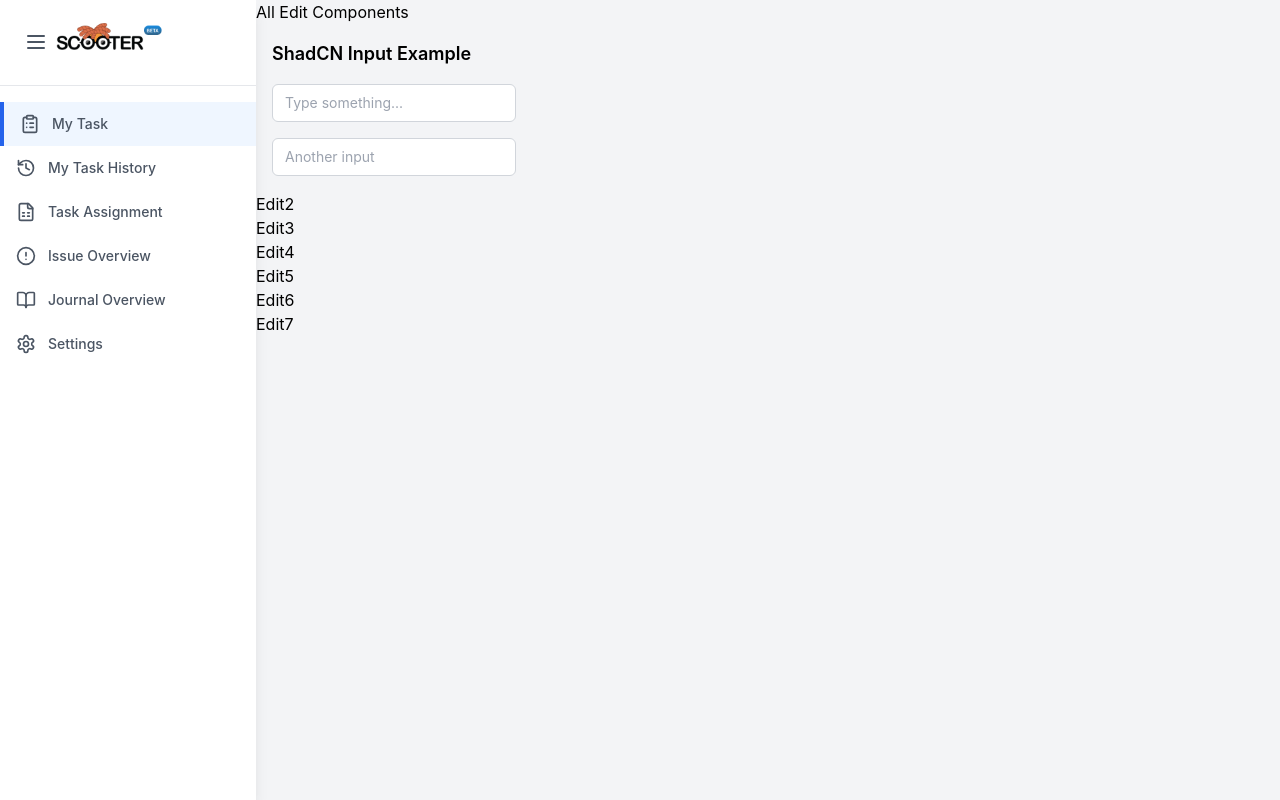
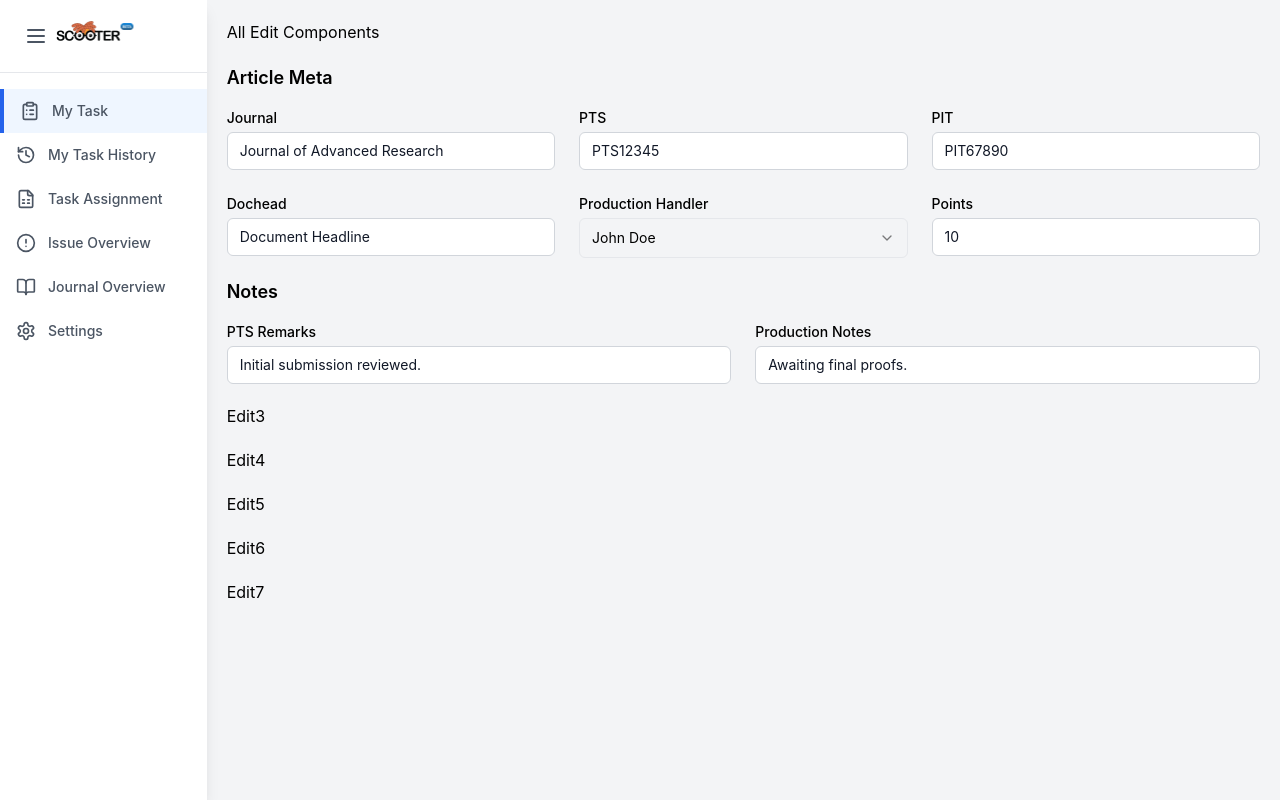
Before and after one commit to ashokSoftSuave/scooter-frontend, a React (Create React App) app: page /dashboard in a window 1280 px wide. Built offline with nearby package versions, Linux system fonts and the light colour scheme.

Commit message:
edit sections set up

```diff
--- a/package.json
+++ b/package.json
@@ -3,6 +3,7 @@
   "version": "0.1.0",
   "private": true,
   "dependencies": {
+    "@radix-ui/react-select": "^2.1.4",
     "class-variance-authority": "^0.7.1",
     "clsx": "^2.1.1",
     "cra-template": "1.2.0",
--- a/src/components/EditTask/ArticleMeta.jsx
+++ b/src/components/EditTask/ArticleMeta.jsx
@@ -1,11 +1,113 @@
-import Input from "../Input"
+import React from "react";
+import Input from "../Input";
+import {
+  Select,
+  SelectTrigger,
+  SelectContent,
+  SelectItem,
+  SelectValue,
+} from "../Select"; // Import the Select component
 
-const ArticleMeta = () => {
-return   <div className="p-4">
-<h1 className="text-lg font-semibold mb-4">ShadCN Input Example</h1>
-<Input placeholder="Type something..." />
-<Input className="mt-4" placeholder="Another input" />
-</div>
+const ArticleMeta = ({ formData, setFormData }) => {
+  // Handler for input changes
+  const handleInputChange = (key, value) => {
+    setFormData((prev) => ({
+      ...prev,
+      article_meta: {
+        ...prev.article_meta,
+        [key]: value,
+      },
+    }));
+  };
 
-}
-export default ArticleMeta
+  return (
+    <div className="w-full">
+      <h2 className="text-lg font-semibold mb-4">Article Meta</h2>
+      <div className="grid grid-cols-3 gap-6">
+        {/* Journal */}
+        <div className="flex flex-col">
+          <label htmlFor="journal" className="text-sm font-medium mb-1">
+            Journal
+          </label>
+          <Input
+            id="journal"
+            value={formData.article_meta.journal}
+            onChange={(e) => handleInputChange("journal", e.target.value)}
+          />
+        </div>
+
+        {/* PTS */}
+        <div className="flex flex-col">
+          <label htmlFor="pts" className="text-sm font-medium mb-1">
+            PTS
+          </label>
+          <Input
+            id="pts"
+            value={formData.article_meta.pts}
+            onChange={(e) => handleInputChange("pts", e.target.value)}
+          />
+        </div>
+
+        {/* PIT */}
+        <div className="flex flex-col">
+          <label htmlFor="pit" className="text-sm font-medium mb-1">
+            PIT
+          </label>
+          <Input
+            id="pit"
+            value={formData.article_meta.pit}
+            onChange={(e) => handleInputChange("pit", e.target.value)}
+          />
+        </div>
+
+        {/* Dochead */}
+        <div className="flex flex-col">
+          <label htmlFor="dochead" className="text-sm font-medium mb-1">
+            Dochead
+          </label>
+          <Input
+            id="dochead"
+            value={formData.article_meta.dochead}
+            onChange={(e) => handleInputChange("dochead", e.target.value)}
+          />
+        </div>
+
+        {/* Production Handler */}
+        <div className="flex flex-col">
+          <label
+            htmlFor="production_handler"
+            className="text-sm font-medium mb-1"
+          >
+            Production Handler
+          </label>
+          <Select
+            value={formData.article_meta.production_handler}
+            onValueChange={(value) => handleInputChange("production_handler", value)}
+          >
+            <SelectTrigger>
+              <SelectValue placeholder="Select a handler" />
+            </SelectTrigger>
+            <SelectContent className="bg-white">
+              <SelectItem value="John Doe">John Doe</SelectItem>
+              <SelectItem value="Jane Smith">Jane Smith</SelectItem>
+            </SelectContent>
+          </Select>
+        </div>
+
+        {/* Points */}
+        <div className="flex flex-col">
+          <label htmlFor="points" className="text-sm font-medium mb-1">
+            Points
+          </label>
+          <Input
+            id="points"
+            value={formData.article_meta.points}
+            onChange={(e) => handleInputChange("points", e.target.value)}
+          />
+        </div>
+      </div>
+    </div>
+  );
+};
+
+export default ArticleMeta;
--- a/src/components/EditTask/EditTask.jsx
+++ b/src/components/EditTask/EditTask.jsx
@@ -2,12 +2,12 @@
 import { useLocation } from "react-router-dom";
 import React from "react";
 import ArticleMeta from "./ArticleMeta";
-import EditTwo from "./EditTwo";
 import EditThree from "./EditThree";
 import EditFour from "./EditFour";
 import EditFive from "./EditFive";
 import EditSix from "./EditSix";
 import EditSeven from "./EditSeven";
+import Notes from "./Notes";
 
 const EditTask = () => {
   const location = useLocation();
@@ -97,10 +97,10 @@
   });
 
   return (
-    <div>
+    <div className="w-full h-full m-5 flex flex-col gap-5">
       <h1>All Edit Components</h1>
       <ArticleMeta setFormData={setFormData} formData={formData} />
-      <EditTwo />
+      <Notes setFormData={setFormData} formData={formData} />
       <EditThree />
       <EditFour />
       <EditFive />
--- a/src/components/EditTask/EditTwo.jsx
+++ /dev/null
@@ -1,5 +0,0 @@
-const EditTwo = () => {
-    return <div>Edit2</div>;
-  };
-
-  export default EditTwo;
--- /dev/null
+++ b/src/components/EditTask/Notes.jsx
@@ -0,0 +1,50 @@
+import React from "react";
+import Input from "../Input"; // Assuming you're using the same Input component
+
+const Notes = ({ formData, setFormData }) => {
+  // Handler for input changes
+  const handleInputChange = (key, value) => {
+    setFormData((prev) => ({
+      ...prev,
+      notes: {
+        ...prev.notes,
+        [key]: value,
+      },
+    }));
+  };
+
+  return (
+    <div className="w-full">
+      <h2 className="text-lg font-semibold mb-4">Notes</h2>
+      <div className="grid grid-cols-2 gap-6">
+        {/* PTS Remarks */}
+        <div className="flex flex-col">
+          <label htmlFor="pts_remarks" className="text-sm font-medium mb-1">
+            PTS Remarks
+          </label>
+          <Input
+            id="pts_remarks"
+            value={formData.notes.pts_remarks}
+            onChange={(e) => handleInputChange("pts_remarks", e.target.value)}
+          />
+        </div>
+
+        {/* Production Notes */}
+        <div className="flex flex-col">
+          <label htmlFor="production_notes" className="text-sm font-medium mb-1">
+            Production Notes
+          </label>
+          <Input
+            id="production_notes"
+            value={formData.notes.production_notes}
+            onChange={(e) =>
+              handleInputChange("production_notes", e.target.value)
+            }
+          />
+        </div>
+      </div>
+    </div>
+  );
+};
+
+export default Notes;
--- a/src/components/Input.jsx
+++ b/src/components/Input.jsx
@@ -6,7 +6,7 @@
     <input
       ref={ref}
       className={clsx(
-        "block w-full rounded-md border border-gray-300 bg-white px-3 py-2 text-sm text-gray-900 placeholder-gray-400 focus:border-primary focus:ring-primary focus:outline-none focus:ring-1",
+        "block w-full rounded-md border border-gray-300 bg-white px-3 py-2 text-sm text-gray-900 placeholder-gray-400 focus:border-blue-500 focus:ring-1 focus:ring-blue-500 focus:outline-none",
         className
       )}
       {...props}
--- /dev/null
+++ b/src/components/Select.jsx
@@ -0,0 +1,159 @@
+"use client";
+
+import * as React from "react";
+import * as SelectPrimitive from "@radix-ui/react-select";
+import { Check, ChevronDown, ChevronUp } from "lucide-react";
+import clsx from "clsx";
+
+
+const Select = SelectPrimitive.Root;
+
+const SelectGroup = SelectPrimitive.Group;
+
+const SelectValue = SelectPrimitive.Value;
+
+const SelectTrigger = React.forwardRef((props, ref) => {
+  const { className, children, ...otherProps } = props;
+  return (
+    <SelectPrimitive.Trigger
+      ref={ref}
+      className={clsx(
+        "flex h-10 w-full items-center justify-between rounded-md border border-input bg-background px-3 py-2 text-sm ring-offset-background placeholder:text-muted-foreground focus:outline-none focus:ring-2 focus:ring-ring focus:ring-offset-2 disabled:cursor-not-allowed disabled:opacity-50 [&>span]:line-clamp-1",
+        className
+      )}
+      {...otherProps}
+    >
+      {children}
+      <SelectPrimitive.Icon asChild>
+        <ChevronDown className="h-4 w-4 opacity-50" />
+      </SelectPrimitive.Icon>
+    </SelectPrimitive.Trigger>
+  );
+});
+SelectTrigger.displayName = SelectPrimitive.Trigger.displayName;
+
+const SelectScrollUpButton = React.forwardRef((props, ref) => {
+  const { className, ...otherProps } = props;
+  return (
+    <SelectPrimitive.ScrollUpButton
+      ref={ref}
+      className={clsx(
+        "flex cursor-default items-center justify-center py-1",
+        className
+      )}
+      {...otherProps}
+    >
+      <ChevronUp className="h-4 w-4" />
+    </SelectPrimitive.ScrollUpButton>
+  );
+});
+SelectScrollUpButton.displayName = SelectPrimitive.ScrollUpButton.displayName;
+
+const SelectScrollDownButton = React.forwardRef((props, ref) => {
+  const { className, ...otherProps } = props;
+  return (
+    <SelectPrimitive.ScrollDownButton
+      ref={ref}
+      className={clsx(
+        "flex cursor-default items-center justify-center py-1",
+        className
+      )}
+      {...otherProps}
+    >
+      <ChevronDown className="h-4 w-4" />
+    </SelectPrimitive.ScrollDownButton>
+  );
+});
+SelectScrollDownButton.displayName =
+  SelectPrimitive.ScrollDownButton.displayName;
+
+const SelectContent = React.forwardRef((props, ref) => {
+  const { className, children, position = "popper", ...otherProps } = props;
+  return (
+    <SelectPrimitive.Portal>
+      <SelectPrimitive.Content
+        ref={ref}
+        className={clsx(
+          "relative z-50 max-h-96 min-w-[8rem] overflow-hidden rounded-md border bg-popover text-popover-foreground shadow-md data-[state=open]:animate-in data-[state=closed]:animate-out data-[state=closed]:fade-out-0 data-[state=open]:fade-in-0 data-[state=closed]:zoom-out-95 data-[state=open]:zoom-in-95 data-[side=bottom]:slide-in-from-top-2 data-[side=left]:slide-in-from-right-2 data-[side=right]:slide-in-from-left-2 data-[side=top]:slide-in-from-bottom-2",
+          position === "popper" &&
+            "data-[side=bottom]:translate-y-1 data-[side=left]:-translate-x-1 data-[side=right]:translate-x-1 data-[side=top]:-translate-y-1",
+          className
+        )}
+        position={position}
+        {...otherProps}
+      >
+        <SelectScrollUpButton />
+        <SelectPrimitive.Viewport
+          className={clsx(
+            "p-1",
+            position === "popper" &&
+              "h-[var(--radix-select-trigger-height)] w-full min-w-[var(--radix-select-trigger-width)]"
+          )}
+        >
+          {children}
+        </SelectPrimitive.Viewport>
+        <SelectScrollDownButton />
+      </SelectPrimitive.Content>
+    </SelectPrimitive.Portal>
+  );
+});
+SelectContent.displayName = SelectPrimitive.Content.displayName;
+
+const SelectLabel = React.forwardRef((props, ref) => {
+  const { className, ...otherProps } = props;
+  return (
+    <SelectPrimitive.Label
+      ref={ref}
+      className={clsx("py-1.5 pl-8 pr-2 text-sm font-semibold", className)}
+      {...otherProps}
+    />
+  );
+});
+SelectLabel.displayName = SelectPrimitive.Label.displayName;
+
+const SelectItem = React.forwardRef((props, ref) => {
+  const { className, children, ...otherProps } = props;
+  return (
+    <SelectPrimitive.Item
+      ref={ref}
+      className={clsx(
+        "relative flex w-full cursor-default select-none items-center rounded-sm py-1.5 pl-8 pr-2 text-sm outline-none focus:bg-accent focus:text-accent-foreground data-[disabled]:pointer-events-none data-[disabled]:opacity-50",
+        className
+      )}
+      {...otherProps}
+    >
+      <span className="absolute left-2 flex h-3.5 w-3.5 items-center justify-center">
+        <SelectPrimitive.ItemIndicator>
+          <Check className="h-4 w-4" />
+        </SelectPrimitive.ItemIndicator>
+      </span>
+      <SelectPrimitive.ItemText>{children}</SelectPrimitive.ItemText>
+    </SelectPrimitive.Item>
+  );
+});
+SelectItem.displayName = SelectPrimitive.Item.displayName;
+
+const SelectSeparator = React.forwardRef((props, ref) => {
+  const { className, ...otherProps } = props;
+  return (
+    <SelectPrimitive.Separator
+      ref={ref}
+      className={clsx("-mx-1 my-1 h-px bg-muted", className)}
+      {...otherProps}
+    />
+  );
+});
+SelectSeparator.displayName = SelectPrimitive.Separator.displayName;
+
+export {
+  Select,
+  SelectGroup,
+  SelectValue,
+  SelectTrigger,
+  SelectContent,
+  SelectLabel,
+  SelectItem,
+  SelectSeparator,
+  SelectScrollUpButton,
+  SelectScrollDownButton,
+};
```
Also changed, not shown: 1 other file (tests, documents, lock files or other folders).
